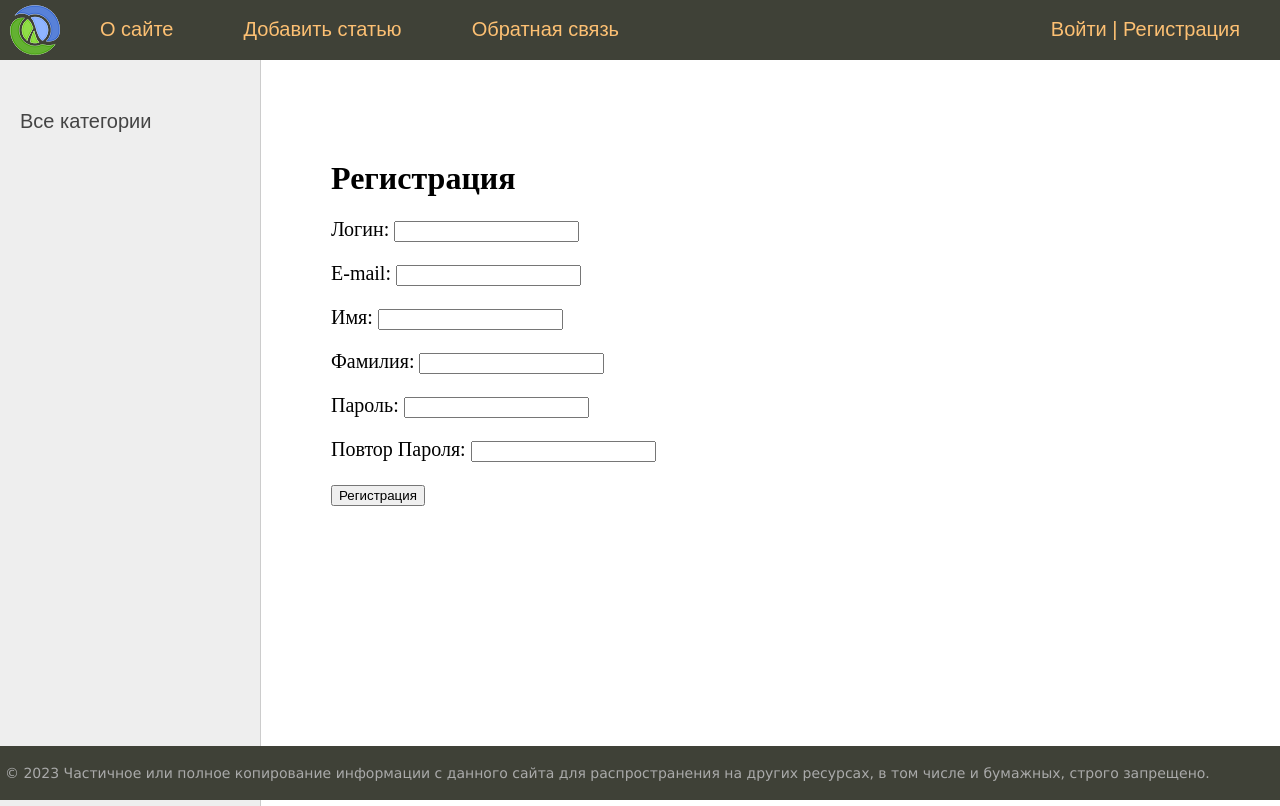
After one commit to BylatZM/site_women, a Django app: page /users/register/ in a window 1280 px wide. The commit adds this page. Run offline with Django 4.2, Linux system fonts and the light colour scheme; data that the repository does not hold is empty.

Commit message:
added link for registration page in base.html, created users/templates/users/register_done.html and users/templates/users/register.html, created RegisterUserForm extended from ModelForm added the class Meta class using User model and clean_password2, clean_email methods in users/forms.py, added register url path in users/urls.py, created simple register view function

```diff
--- a/sitewomen/templates/base.html
+++ b/sitewomen/templates/base.html
@@ -27,7 +27,7 @@
         <!-- Через объект user можно получить поля модели User -->
         <li class="last">{{ user.username }} | <a href="{% url 'users:logout' %}">Выйти</a></li>
         {% else %}
-        <li class="last"><a href="{% url 'users:login' %}">Войти</a> | <a href="#">Регистрация</a></li>
+        <li class="last"><a href="{% url 'users:login' %}">Войти</a> | <a href="{% url 'users:register' %}">Регистрация</a></li>
         {% endif %}
 			</ul>
 			<div class="clear"></div>
--- a/sitewomen/users/forms.py
+++ b/sitewomen/users/forms.py
@@ -11,3 +11,30 @@ class LoginUserForm(AuthenticationForm):
     # использование метода является рекоммендуемой практикой, потому что модель пользователя можно легко переопределить и назвать по другому
     model = get_user_model()
     fields = ['username', 'password']
+
+class RegisterUserForm(forms.ModelForm):
+  username = forms.CharField(label="Логин")
+  password = forms.CharField(label="Пароль", widget=forms.PasswordInput())
+  password2 = forms.CharField(label="Повтор Пароля", widget=forms.PasswordInput())
+
+  class Meta:
+    model = get_user_model()
+    fields = ['username', 'email', 'first_name', 'last_name', 'password', 'password2']
+    labels = {
+      'email': 'E-mail',
+      'firstname': 'Имя',
+      'lastname': 'Фамилия',
+    }
+
+  def clean_password2(self):
+    cd = self.cleaned_data
+    if cd['password'] != cd['password2']:
+      raise forms.ValidationError("Пароли не совпадают!")
+    return cd['password2']
+
+  # в стандартной модели User нет проверки на уникальность поля email
+  def clean_email(self):
+    email = self.cleaned_data['email']
+    if get_user_model().objects.filter(email=email).exists():
+      raise forms.ValidationError("Такой E-mail уже существует!")
+    return email
--- /dev/null
+++ b/sitewomen/users/templates/users/register.html
@@ -0,0 +1,13 @@
+{% extends 'base.html' %}
+
+{% block content %}
+<h1>Регистрация</h1>
+
+<form action="" method="post">
+  {% csrf_token %}
+  <input type="hidden" name="next" value="{{ next }}" />
+  {{ form.as_p }}
+  <p><button type="submit">Регистрация</button></p>
+</form>
+
+{% endblock %}
--- a/sitewomen/users/urls.py
+++ b/sitewomen/users/urls.py
@@ -9,5 +9,6 @@ urlpatterns = [
   path('login/', views.LoginUser.as_view(), name='login'), # localhost:8000/users/login/
   # по умолчанию класс LogoutView перенаправляет по url localhost:8000/users/logout/
   # чтобы изменить поведение можно задать переменную LOGOUT_REDIRECT_URL в settings.py
-  path('logout/', LogoutView.as_view(), name='logout') # localhost:8000/users/logout/
+  path('logout/', LogoutView.as_view(), name='logout'), # localhost:8000/users/logout/
+  path('register/', views.register, name='register'), # localhost:8000/register/
 ]
--- a/sitewomen/users/views.py
+++ b/sitewomen/users/views.py
@@ -1,5 +1,6 @@
-from .forms import LoginUserForm
+from .forms import LoginUserForm, RegisterUserForm
 from django.contrib.auth.views import LoginView
+from django.shortcuts import render
 
 # LoginView класс представления, который позволяет удобно аутентифицировать пользователя на сайте
 # AuthenticationForm - форма для аутентификации пользователя, предоставляет форму с полями username и password
@@ -16,3 +17,17 @@ class LoginUser(LoginView):
   # можно в качестве альтернативы добавить пометку в файл settings.py
   # def get_success_url(self):
   #   return reverse_lazy('home')
+
+def register(request):
+  if request.method == 'POST':
+    form = RegisterUserForm(request.POST)
+    if form.is_valid():
+      # метод save возвращает экземпляр модели, а также делает SQL запрос на создание записи таблице бд, НО
+      # атрибут со значением commit=False отменяет SQL запрос на создание
+      user = form.save(commit=False)
+      user.set_password(form.cleaned_data.get('password'))
+      user.save()
+      return render(request, 'users/register_done.html')
+  else:
+    form = RegisterUserForm()
+  return render(request, 'users/register.html', {'form': form})
```
Also changed, not shown: sitewomen/users/templates/users/register_done.html (added, +8 -0 lines).
